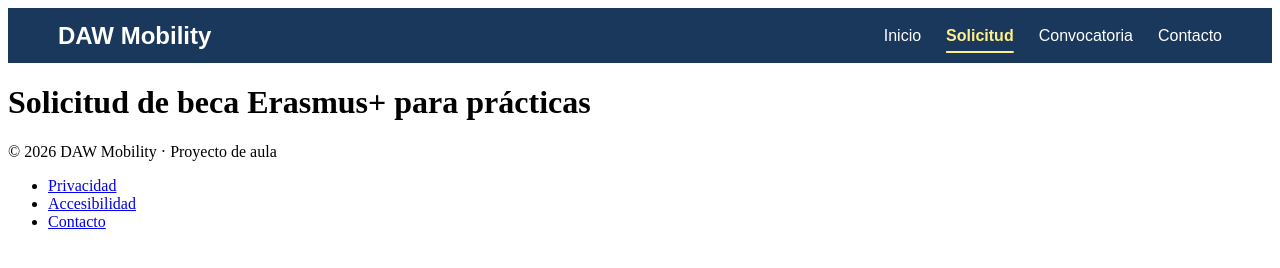
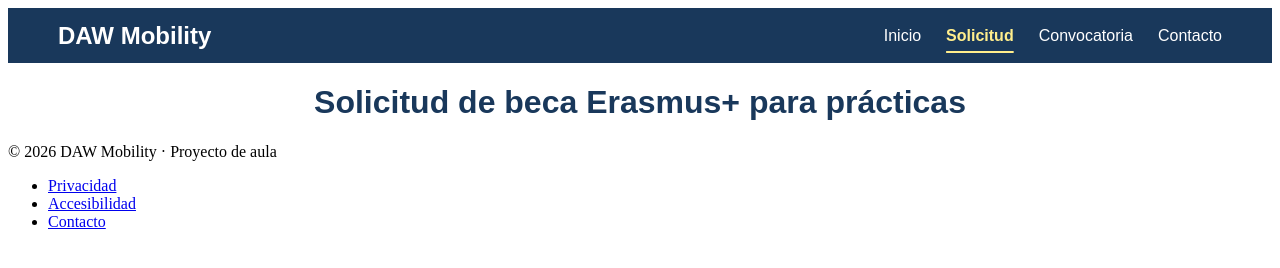
Before and after one commit to kmirass/diw-flexbox1-garcia-david, a plain HTML site: page index.html in a window 1280 px wide. Drawn offline with Linux system fonts and the light colour scheme.

Commit message:
contenido

```diff
--- a/styles/estilos.css
+++ b/styles/estilos.css
@@ -1,3 +1,5 @@
+/* navbar */
+
 .cabecera {
     display: flex;
     justify-content: space-between;
@@ -37,3 +39,16 @@
     color: #FFEE8C;
     font-weight: 600;
 }
+
+/* contenido */
+
+.principal h1 {
+    font-family: 'Inter Bold', sans-serif;
+    font-size: 2rem;
+    font-weight: bold;
+    color: #19385b;
+
+    text-align: center;
+}
+
+/* footer */
```
Also changed, not shown: index.html (+3 -1 lines).
